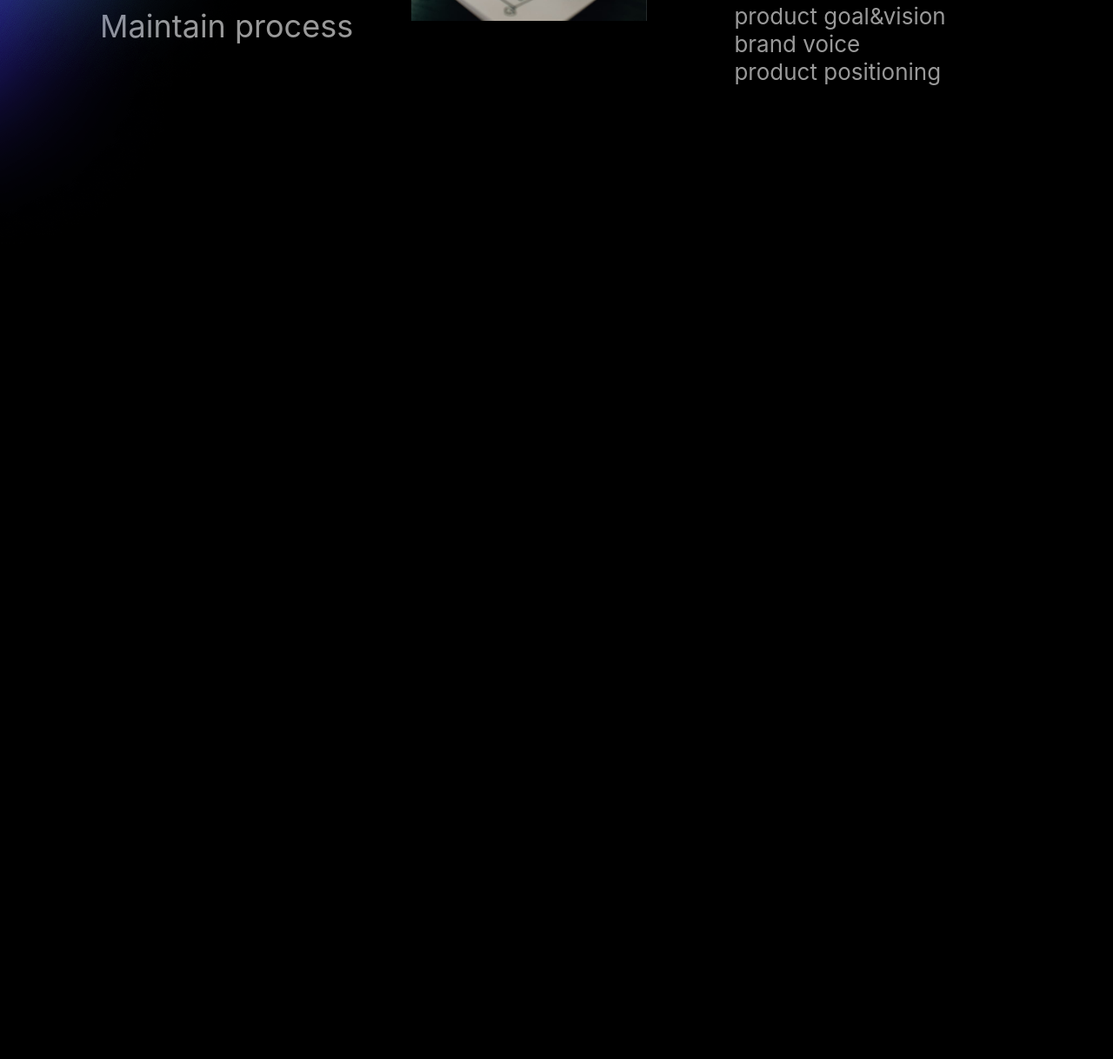
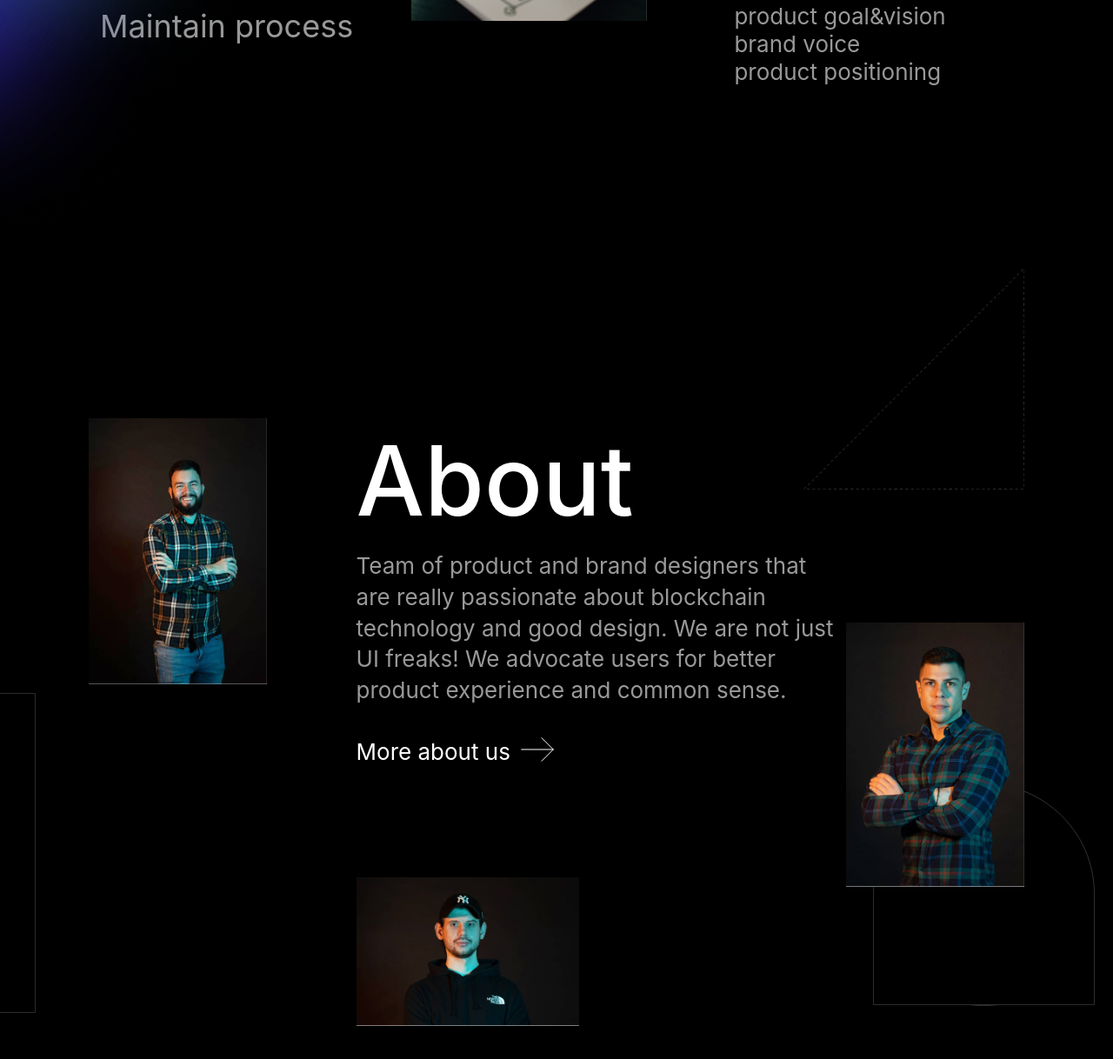
Before and after one commit to denyshum/web-practice, a plain HTML site: page index.html in a window 1280 px wide. Shown: the part 5476-6694 px from the top of the page at 87% size. Before the commit the page ends 5784 px from the top, so only its background shows below. Drawn offline with Linux system fonts and the light colour scheme; a web font is replaced by a local one.

Commit message:
Add About section and decor shapes
- Implement responsive layout for the About section
- Create .decor-shape utility class with triangle, arc, and square modifiers

```diff
--- a/assets/css/style.css
+++ b/assets/css/style.css
@@ -83,6 +83,12 @@ button {
     background-repeat: no-repeat;
     background-position: left center;
     background-size: auto 100%;
+}
+
+.decor-shape {
+    position: absolute;
+    display: none;
+    background-size: contain;
 }
 
 .main-header {
@@ -468,6 +474,51 @@ button {
     margin-left: 20px;
 }
 
+.about {
+    position: relative;
+}
+
+.about__inner {
+    position: relative;
+    padding: 32px;
+}
+
+.about__content {
+    font-size: 1.25rem;
+}
+
+.about__desc {
+    margin-bottom: 16px;
+    line-height: 1.38;
+}
+
+.about__link {
+    position: relative;
+    display: inline-block;
+    line-height: 1.5;
+    color: var(--text-strong);
+}
+
+.about__link:after {
+    content: "";
+    position: absolute;
+    right: -41px;
+    width: 30px;
+    height: 30px;
+    background-image: url(../images/icons/arrow-right.svg);
+    background-size: contain;
+    transition: right .3s ease;
+}
+
+.about__link:hover:after {
+    right: -53px;
+}
+
+.about__photo {
+    position: absolute;
+    display: none;
+}
+
 @media screen and (min-width: 481px) {
     .text-sm {
         font-size: 1rem;
@@ -579,6 +630,28 @@ button {
         margin-bottom: 91px;
         padding-bottom: 27.9%;
         background-size: 100% 100%;
+    }
+
+    .decor-shape {
+        display: block;
+    }
+
+    .decor-shape--triangle {
+        width: 19.86vw;
+        height: 19.93vw;
+        background-image: url(../images/about-shape-1.svg);
+    }
+
+    .decor-shape--arc {
+        width: 19.93vw;
+        height: 19.93vw;
+        background-image: url(../images/about-shape-2.svg);
+    }
+
+    .decor-shape--square {
+        width: 28.75vw;
+        height: 28.75vw;
+        background-image: url(../images/about-shape-3.svg);
     }
 
     .nav {
@@ -725,6 +798,75 @@ button {
         width: calc(55% - 20px);
         font-size: 1.375rem;
     }
+
+    .about__inner {
+        min-height: 625px;
+        margin-bottom: 87px;
+        padding: 87px 0 0;
+    }
+
+    .about__content {
+        max-width: 43%;
+        margin: 0 25% 0 32%;
+        font-size: 1.375rem;
+    }
+
+    .about__inner .about__title {
+        margin-bottom: 8px;
+    }
+
+    .about__desc {
+        margin-bottom: 20px;
+    }
+
+    .about__link:after {
+        top: -3px;
+        right: -50px;
+        width: 39px;
+        height: 40px;
+    }
+
+    .about__link:hover:after {
+        right: -62px;
+    }
+
+    .about__photo {
+        z-index: 100;
+        display: block;
+    }
+
+    .about__photo--1 {
+        top: 87px;
+        left: 7.98vw;
+        max-width: 15.98%;
+    }
+
+    .about__photo--2 {
+        top: 290px;
+        right: 7.98vw;
+        max-width: 15.98%;
+    }
+
+    .about__photo--3 {
+        bottom: 0;
+        left: 32vw;
+        max-width: 20%;
+    }
+
+    .about .decor-shape--triangle {
+        top: 0;
+        right: 7.98vw;
+    }
+
+    .about .decor-shape--arc {
+        right: 1.66vw;
+        bottom: 16px;
+    }
+
+    .about .decor-shape--square {
+        bottom: 8px;
+        left: -25.55vw;
+    }
 }
 
 @media screen and (min-width: 1025px) {
@@ -809,6 +951,19 @@ button {
     .services__content {
         padding-bottom: 16px;
     }
+
+    .about__inner {
+        min-height: 700px;
+    }
+
+    .about__link {
+        padding-top: 13px;
+    }
+
+    .about__link:after {
+        top: auto;
+        bottom: 2px;
+    }
 }
 
 @media screen and (min-width: 1201px) {
@@ -867,12 +1022,53 @@ button {
         width: calc(55% - 40px);
         font-size: 1.625rem;
     }
+
+    .about__inner {
+        min-height: 872px;
+        margin-bottom: 166px;
+        padding: 173px 0 0;
+    }
+
+    .about__content {
+        font-size: 1.625rem;
+    }
+
+    .about__photo--1 {
+        top: 173px;
+    }
+
+    .about__photo--2 {
+        top: 408px;
+    }
+
+    .about .decor-shape--arc {
+        bottom: 23px;
+    }
+
+    .about .decor-shape--square {
+        bottom: 15px;
+    }
 }
 
 @media screen and (min-width: 1441px) {
     .decor-shapes {
         height: 402px;
         padding-bottom: 0;
+    }
+
+    .decor-shape--triangle {
+        width: 286px;
+        height: 287px;
+    }
+
+    .decor-shape--arc {
+        width: 287px;
+        height: 287px;
+    }
+
+    .decor-shape--square {
+        width: 414px;
+        height: 414px;
     }
 
     .hero__title {
@@ -891,6 +1087,30 @@ button {
     .hero__title .hero__line--large-indent {
         margin-left: 460px;
     }
+
+    .about__photo--1 {
+        left: 115px;
+    }
+
+    .about__photo--2 {
+        right: 115px;
+    }
+
+    .about__photo--3 {
+        left: 461px;
+    }
+
+    .about .decor-shape--triangle {
+        right: calc(50% - 720px + 115px);
+    }
+
+    .about .decor-shape--arc {
+        right: calc(50% - 720px + 24px);
+    }
+
+    .about .decor-shape--square {
+        left: calc(50% - 720px - 368px);
+    }
 }
 
 /* =======================================================
--- a/index.html
+++ b/index.html
@@ -180,6 +180,24 @@
             </div>
             <div class="glow"></div>
         </section>
+        <section class="about">
+            <div class="about__inner content-wrap">
+                <div class="about__content">
+                    <h2 class="about__title title-display">About</h2>
+                    <p class="about__desc">
+                        Team of product and brand designers that are really passionate about blockchain technology and good
+                        design. We are not just UI freaks! We advocate users for better product experience and common sense.
+                    </p>
+                    <a href="#" class="about__link">More about us</a>
+                </div>
+                <img src="assets/images/team/team-1.jpg" alt="Team member" class="about__photo about__photo--1">
+                <img src="assets/images/team/team-2.jpg" alt="Team member" class="about__photo about__photo--2">
+                <img src="assets/images/team/team-3.jpg" alt="Team member" class="about__photo about__photo--3">
+            </div>
+            <div class="decor-shape decor-shape--triangle"></div>
+            <div class="decor-shape decor-shape--arc"></div>
+            <div class="decor-shape decor-shape--square"></div>
+        </section>
     </main>
     <script src="assets/js/script.js"></script>
 </body>
```
